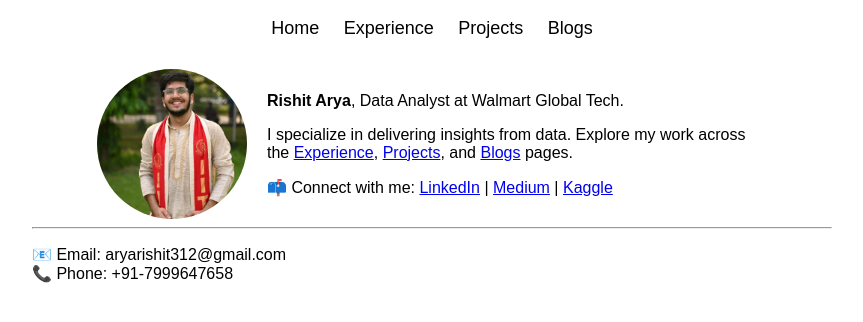
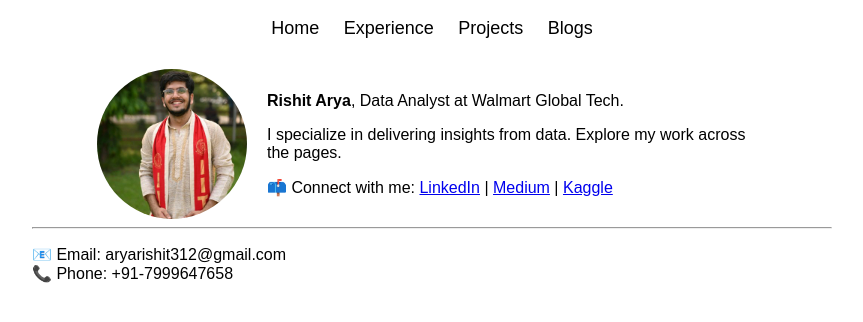
Before and after one commit to rishitarya/rishitarya.github.io, a Jekyll site: the page built from index.md, in a window 1280 px wide. Shown: the top 322 px of the page, without its empty margins (208-1071 px from the left). Built offline with Jekyll 4.4.1, drawn with Linux system fonts in a browser that asks for light colours; our own code applies the rules of GitHub Pages for plain Markdown files.

Commit message:
Update index.md

```diff
--- a/index.md
+++ b/index.md
@@ -5,10 +5,7 @@
   <div style="max-width: 500px; text-align: left;">
     <p><strong>Rishit Arya</strong>, Data Analyst at Walmart Global Tech.</p>
     <p>
-      I specialize in delivering insights from data. Explore my work across the
-      <a href="/experience/">Experience</a>,
-      <a href="/projects/">Projects</a>, and
-      <a href="/blogs/">Blogs</a> pages.
+      I specialize in delivering insights from data. Explore my work across the pages.
     </p>
     <p>
       📫 Connect with me:
@@ -20,6 +17,8 @@
 
 </div>
 
+
+
 ---
 
 📧 Email: aryarishit312@gmail.com
```
